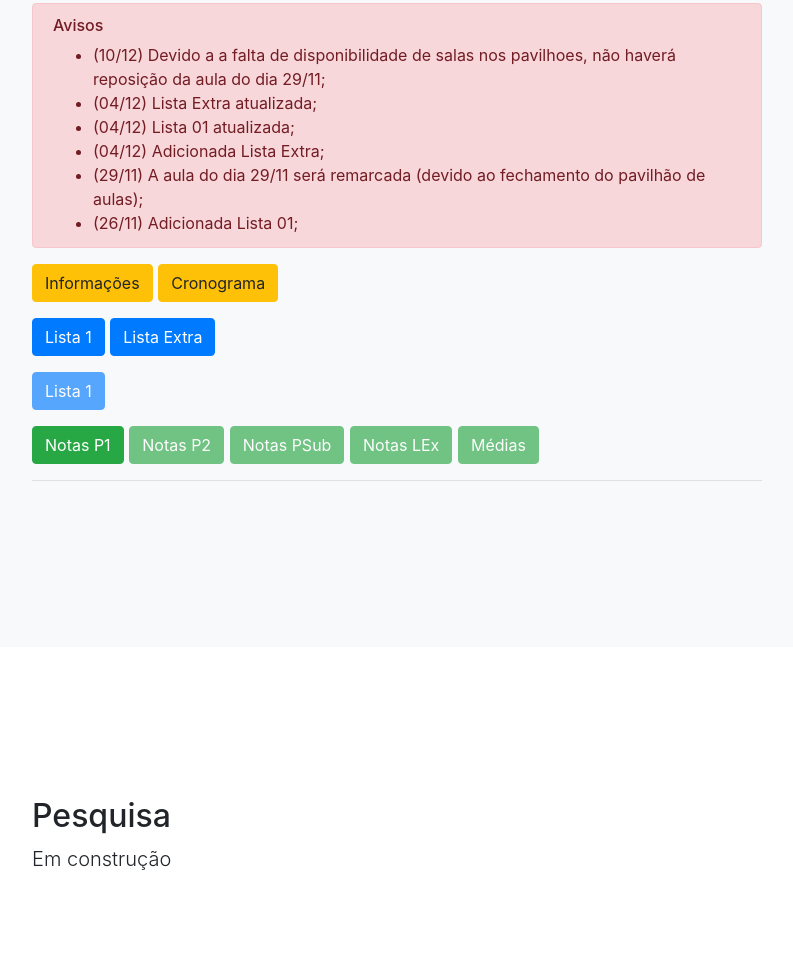
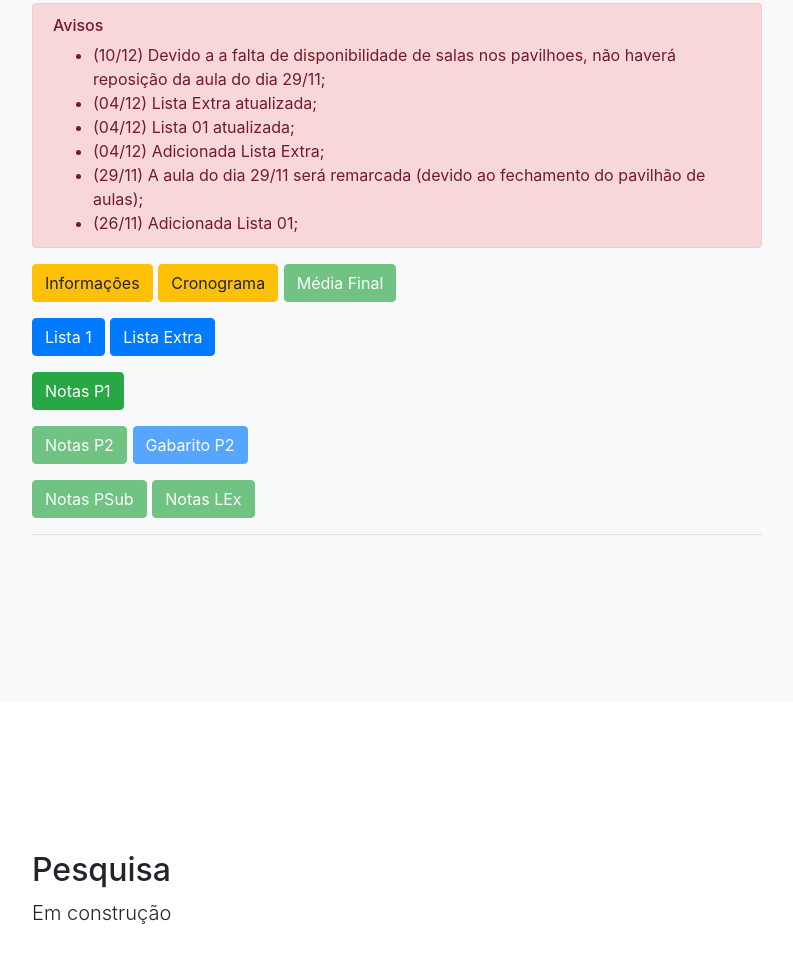
Before and after one commit to jtagomes/jtagomes.github.io, a website with bundled scripts: page index.html in a window 1280 px wide. Shown: the part 2725-3687 px from the top of the page, without its empty margins (243-1036 px from the left). Built offline with nearby package versions, Linux system fonts and the light colour scheme.

Commit message:
Update index.html

```diff
--- a/index.html
+++ b/index.html
@@ -209,20 +209,22 @@ Também possui experiência / interesse em Teoria de Grafos, Teoria do Transport
 <p class="lead">
 <a class="btn btn-warning" role="button" href="gcet206/Informações.pdf">Informações</a>
 <a class="btn btn-warning" role="button" href="gcet206/Cronograma.pdf">Cronograma</a>
+<a class="btn btn-success disabled" role="button" href="gcet206/Médias.pdf">Média Final</a>
 </p>
 <p class="lead">
 <a class="btn btn-primary" role="button" href="gcet206/Lista 01.pdf">Lista 1</a>
 <a class="btn btn-primary" role="button" href="gcet206/Lista Extra.pdf">Lista Extra</a>
 </p>
 <p class="lead">
-<a class="btn btn-primary disabled" role="button" href="gcet206/Gabarito P2.pdf">Lista 1</a>
+<a class="btn btn-success" role="button" href="gcet206/Notas P1.pdf">Notas P1</a>
 </p>
 <p class="lead">
-<a class="btn btn-success" role="button" href="gcet206/Notas P1.pdf">Notas P1</a>
 <a class="btn btn-success disabled" role="button" href="gcet206/Notas P2.pdf">Notas P2</a>
+<a class="btn btn-primary disabled" role="button" href="gcet206/Gabarito P2.pdf">Gabarito P2</a>
+</p>
+<p class="lead">
 <a class="btn btn-success disabled" role="button" href="gcet206/Notas PS.pdf">Notas PSub</a>
 <a class="btn btn-success disabled" role="button" href="gcet206/Notas LEx.pdf">Notas LEx</a>
-<a class="btn btn-success disabled" role="button" href="gcet206/Médias.pdf">Médias</a>
 </p>
 
 <hr>
```
